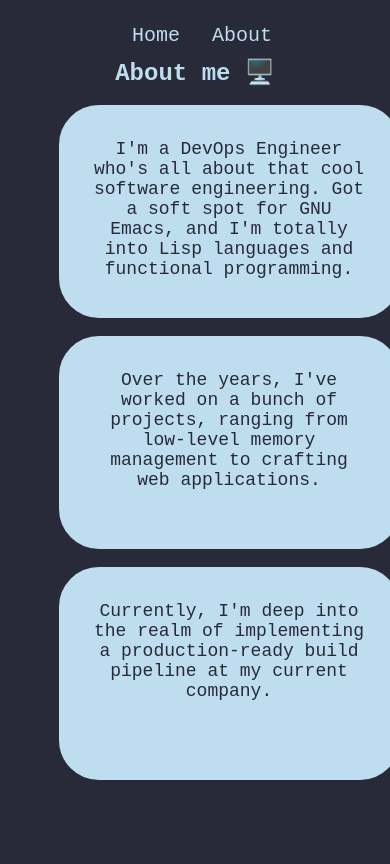
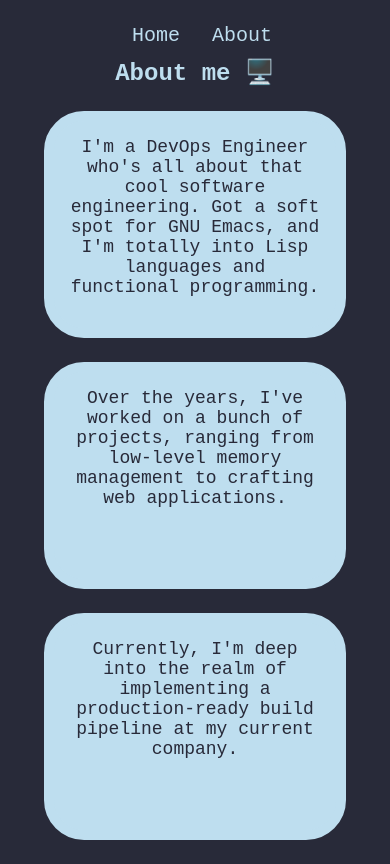
Before and after one commit to tsakishii/tsakishii.github.io, a SvelteKit app: page /about in a window 390 px wide. Built offline with nearby package versions, Linux system fonts and the light colour scheme.

Commit message:
Fix padding and margin layout

```diff
--- a/src/routes/about/+page.svelte
+++ b/src/routes/about/+page.svelte
@@ -39,7 +39,8 @@
     height: 105px;
     justify-content: center;
     text-align: center;
-    padding: 1.5rem 1.5rem 1.5rem 1.5rem;
+    margin: 1.5rem auto;
+    padding: 1rem 1rem 1rem 1rem;
     top: 50%;
     color: var(--bgColor);
     border-radius: 40px;
@@ -73,20 +74,20 @@
 
   @media screen and (max-width: 480px) {
     main {
-      width: 70%;
+      width: 80%;
       top: 5%
+    }
+
+    .description{
+      width: 80%;
+      height: 175px;
+      padding: -0.5rem 0.5rem 2.5rem 1.5rem;
     }
 
     h1 {
       font-size: 24px; /* Adjust as needed */
       font-weight: 600;
       user-select: none;
-    }
-
-    .description{
-      width: 100%;
-      height: 145px;
-      padding: 1.5rem 1.5rem 1.5rem 1.5rem;
     }
 
     p {
```
